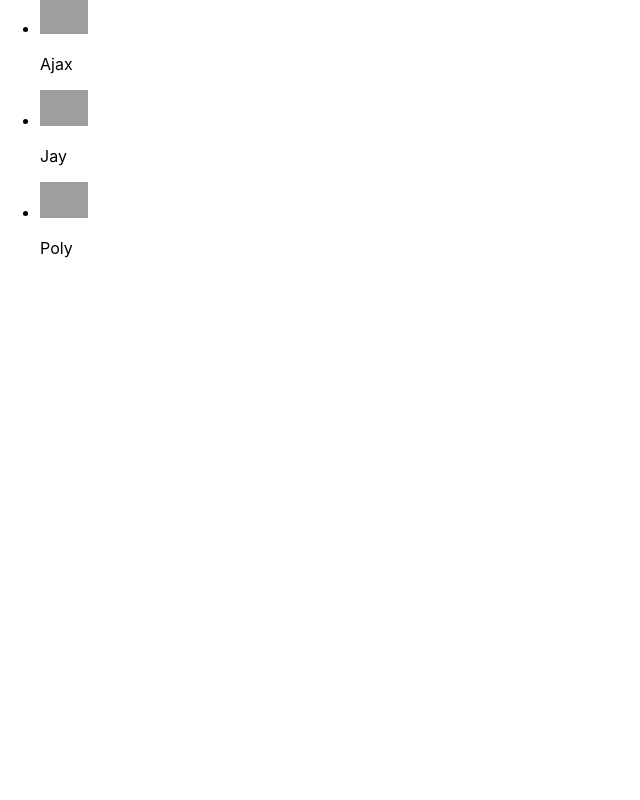
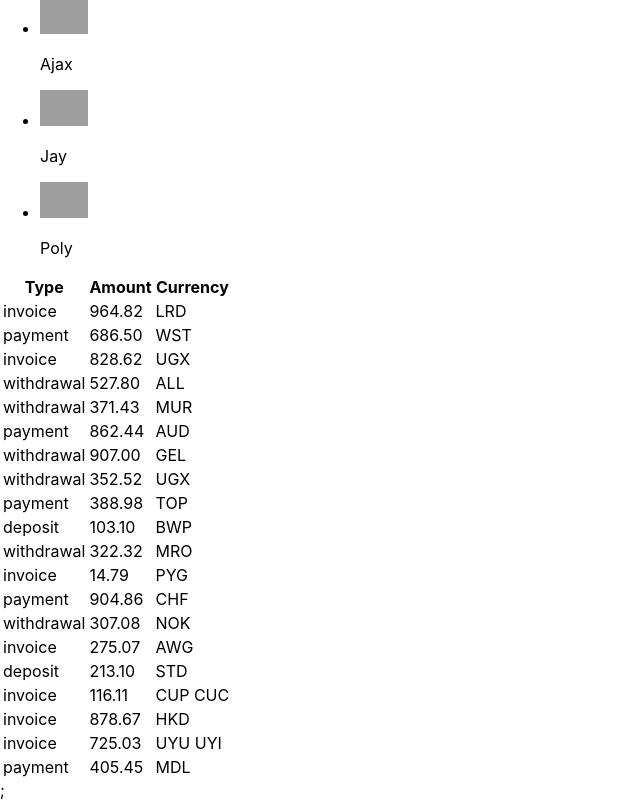
Before and after one commit to Kateryna-Mykhailova/goit-react-hw-01-components, a React (Create React App) app: page / in a window 1280 px wide. Shown: the part 1047-1847 px from the top of the page, without its empty margins (0-640 px from the left). Before the commit the page ends 1321 px from the top, so only its background shows below. Built offline with nearby package versions, Linux system fonts and the light colour scheme; grey boxes are pictures that could not be loaded.

Commit message:
Задание 4 - История транзакций

```diff
--- a/src/App.js
+++ b/src/App.js
@@ -7,7 +7,8 @@
 import Title from './components/Statistics/Title/Title';
 import { FriendList } from './components/FriendList/FriendList';
 import friends from './components/FriendList/friends.json';
-import { FriendListItem } from './components/FriendListItem/FriendListItem';
+import { TransactionHistory } from './components/TransactionHistory/TransactionHistory';
+import transactions from './components/TransactionHistory/transactions.json';
 
 // const galleryImg = {
 //   title: "Images",
@@ -63,6 +64,8 @@
       ;
       <Statistics stats={statisticalData} />;{/* ------------------- */}
       <FriendList friends={friends} />
+      {/* --------------- */}
+      <TransactionHistory items={transactions} />;
     </div>
   );
 }
--- a/src/components/Statistics/Statistics.js
+++ b/src/components/Statistics/Statistics.js
@@ -1,5 +1,5 @@
 import PropTypes from 'prop-types';
-import { Children } from 'react';
+// import { Children } from 'react';
 
 export function Statistics({ title, stats, children }) {
   console.log(children);
--- a/src/components/Statistics/Title/Title.js
+++ b/src/components/Statistics/Title/Title.js
@@ -1,4 +1,4 @@
-import PropTypes from 'prop-types';
+// import PropTypes from 'prop-types';
 function Title({ title }) {
   return <h2 class="title">{title}</h2>;
 }
--- /dev/null
+++ b/src/components/TransactionHistory/TransactionHistory.js
@@ -0,0 +1,37 @@
+export function TransactionHistory({ items }) {
+  return (
+    <table class="transaction-history">
+      <thead>
+        <tr>
+          <th>Type</th>
+          <th>Amount</th>
+          <th>Currency</th>
+        </tr>
+      </thead>
+
+      <tbody>
+        {items.map(item => {
+          return (
+            <tr>
+              <td>{item.type}</td>
+              <td>{item.amount}</td>
+              <td>{item.currency}</td>
+            </tr>
+          );
+        })}
+      </tbody>
+    </table>
+
+    // <ul class="friend-list">
+    //   {friends.map(friend => {
+    //     return (
+    //       <li key={friend.id} class="item">
+    //         <span class="status"></span>
+    //         <img class="avatar" src={friend.avatar} alt="" width="48" />
+    //         <p class="name">{friend.name}</p>
+    //       </li>
+    //     );
+    //   })}
+    // </ul>
+  );
+}
--- /dev/null
+++ b/src/components/TransactionHistory/transactions.json
@@ -0,0 +1,122 @@
+[
+  {
+    "id": "1e0700a2-5183-4291-85cc-2065a036a683",
+    "type": "invoice",
+    "amount": "964.82",
+    "currency": "LRD"
+  },
+  {
+    "id": "a30f821b-4d25-4ff0-abdd-e340b3f0dd2b",
+    "type": "payment",
+    "amount": "686.50",
+    "currency": "WST"
+  },
+  {
+    "id": "44dca67a-8e5a-4798-bf8e-b15efd4e1abd",
+    "type": "invoice",
+    "amount": "828.62",
+    "currency": "UGX"
+  },
+  {
+    "id": "ea8ed3dc-2b68-4a53-905a-53ecb0adef33",
+    "type": "withdrawal",
+    "amount": "527.80",
+    "currency": "ALL"
+  },
+  {
+    "id": "ea76146a-0b00-4b80-bc02-a8c822176712",
+    "type": "withdrawal",
+    "amount": "371.43",
+    "currency": "MUR"
+  },
+  {
+    "id": "63ca02f9-d637-46b5-9237-f3b24425e029",
+    "type": "payment",
+    "amount": "862.44",
+    "currency": "AUD"
+  },
+  {
+    "id": "ed0263e8-59a5-4bf1-87e0-2bb88e53dc34",
+    "type": "withdrawal",
+    "amount": "907.00",
+    "currency": "GEL"
+  },
+  {
+    "id": "6013bad0-750c-4691-8bc2-d8f2b43969c4",
+    "type": "withdrawal",
+    "amount": "352.52",
+    "currency": "UGX"
+  },
+  {
+    "id": "252c7be4-8b06-4fa7-8d42-61fb835b70d5",
+    "type": "payment",
+    "amount": "388.98",
+    "currency": "TOP"
+  },
+  {
+    "id": "4eaab41b-b967-40ac-82ed-85fc66f646f1",
+    "type": "deposit",
+    "amount": "103.10",
+    "currency": "BWP"
+  },
+  {
+    "id": "9648a350-8469-42d5-8bf3-18090de5fe67",
+    "type": "withdrawal",
+    "amount": "322.32",
+    "currency": "MRO"
+  },
+  {
+    "id": "9c5c25fb-1a95-4b2f-8d1f-4c4426d677cc",
+    "type": "invoice",
+    "amount": "14.79",
+    "currency": "PYG"
+  },
+  {
+    "id": "43ef232c-80e9-4d6f-b48a-b22405620de3",
+    "type": "payment",
+    "amount": "904.86",
+    "currency": "CHF"
+  },
+  {
+    "id": "5161682e-e620-4019-ab0a-24ceb10fbd20",
+    "type": "withdrawal",
+    "amount": "307.08",
+    "currency": "NOK"
+  },
+  {
+    "id": "7b119d71-42e6-4c42-a141-6818b07bb9ff",
+    "type": "invoice",
+    "amount": "275.07",
+    "currency": "AWG"
+  },
+  {
+    "id": "a4f65722-65c4-4c28-b1f4-b8ed988bb205",
+    "type": "deposit",
+    "amount": "213.10",
+    "currency": "STD"
+  },
+  {
+    "id": "c6e5784b-0ca3-48d6-86e5-b5128af5a523",
+    "type": "invoice",
+    "amount": "116.11",
+    "currency": "CUP CUC"
+  },
+  {
+    "id": "c9ebed6a-3a02-4b49-ac0d-0534b51f2bfd",
+    "type": "invoice",
+    "amount": "878.67",
+    "currency": "HKD"
+  },
+  {
+    "id": "a4a98b0e-b22c-438b-9f83-de2df52110c8",
+    "type": "invoice",
+    "amount": "725.03",
+    "currency": "UYU UYI"
+  },
+  {
+    "id": "b39bfa7a-0166-4c47-94d6-87d20590f746",
+    "type": "payment",
+    "amount": "405.45",
+    "currency": "MDL"
+  }
+]
```
Also changed, not shown: src/components/FriendListItem/FriendListItem.js (deleted, +0 -13 lines).
